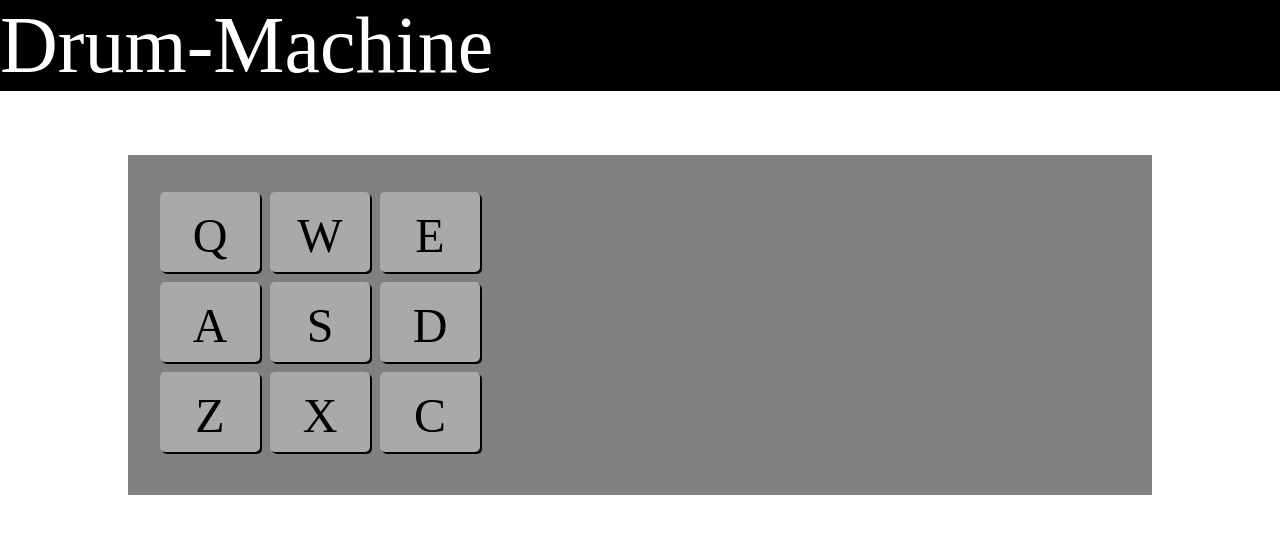
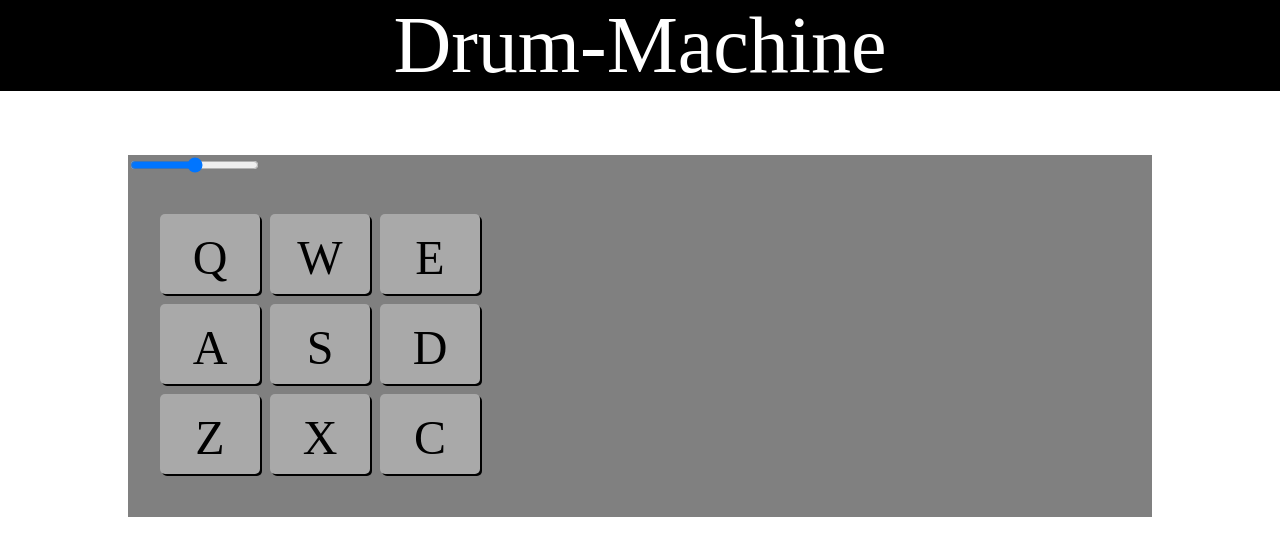
Before and after one commit to OmerNaveh/Omer-Drum-Machine, a React (Create React App) app: page / in a window 1280 px wide. Shown: the top 556 px of the page. Built offline with nearby package versions, Linux system fonts and the light colour scheme.

Commit message:
sone styling and added volume range

```diff
--- a/src/App.js
+++ b/src/App.js
@@ -1,19 +1,19 @@
 import PadBunk from "./Components/PadBunk";
 import Header from "./Components/Header";
 import React, { useState} from "react";
+import Controls from "./Components/Controls";
 
 export const UserContext = React.createContext()
 
 function App() {
   const [played, setPlayed]= useState(null)
+  const [volume , setVolume]=useState(20)
   return (
-    <UserContext.Provider value={setPlayed}>
+    <UserContext.Provider value={{volume:volume,setPlayed:setPlayed}}>
     <div>
       <Header />
     <div className="drumMachine" id="drum-machine">
-      <div id='display' className='display'>
-        {played}
-      </div>
+      <Controls played={played} setVolume={setVolume} />
       <PadBunk class='pad-Bank'/>
     </div>
     </div>
--- /dev/null
+++ b/src/Components/Controls.jsx
@@ -0,0 +1,18 @@
+import { useRef } from "react"
+
+export default function Controls(props){
+    const volume = useRef(50)
+    const changeVol= ()=>{
+        props.setVolume(volume.current.value)
+    }
+    return(
+        <div>
+            <input ref={volume} type='range' min="0" max="100" className='volumeControl'
+                onChange={()=>{changeVol()}} />
+
+            <div id='display' className='display'>
+                {props.played}
+            </div>
+        </div>
+    )
+}
--- a/src/Components/DrumPad.jsx
+++ b/src/Components/DrumPad.jsx
@@ -13,8 +13,9 @@ export default function DrumPad(props){
         }
     })
     const playSound = ()=>{
-       audio.current.play();
-       value(props.id);
+        audio.current.volume = value.volume/100;
+        audio.current.play();
+        value.setPlayed(props.id);
     }
     return(
         <div onClick={()=>playSound()} className="drum-pad" id={props.id}>
--- a/src/index.css
+++ b/src/index.css
@@ -6,6 +6,7 @@ body{
     margin-bottom: 2vh;
     color: white;
     font-size: 5rem;
+    text-align: center;
 }
 .drumMachine{
     width: 80%;
@@ -39,4 +40,8 @@ body{
 .display{
    background-color: wheat;
    float: right;
+   margin: 8rem 2rem;
+   width: 8em;
+   text-align: center;
+   font-size: 2em;
 }
```
